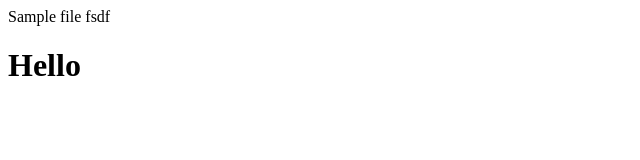
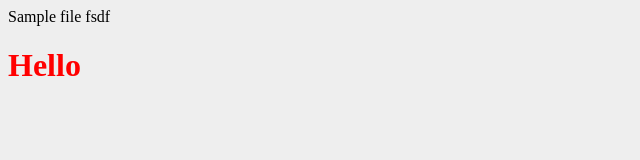
Before and after one commit to praneethweb/pactera, a plain HTML site: page index.html in a window 1280 px wide. Shown: the whole page, without its empty margins (0-640 px from the left). Drawn offline with Linux system fonts and the light colour scheme; files that its build step writes are made by us from their sources.

Commit message:
BFM 3 branch

```diff
--- /dev/null
+++ b/css/style.css
@@ -0,0 +1,7 @@
+body{
+    background: #eee;
+}
+
+h1{
+    color:red;
+}
--- a/index.html
+++ b/index.html
@@ -3,6 +3,7 @@
 <head>
     <meta charset="UTF-8">
     <title>Document</title>
+    <link rel="stylesheet" href="style.css">
 </head>
 <body>
     Sample file fsdf
```
